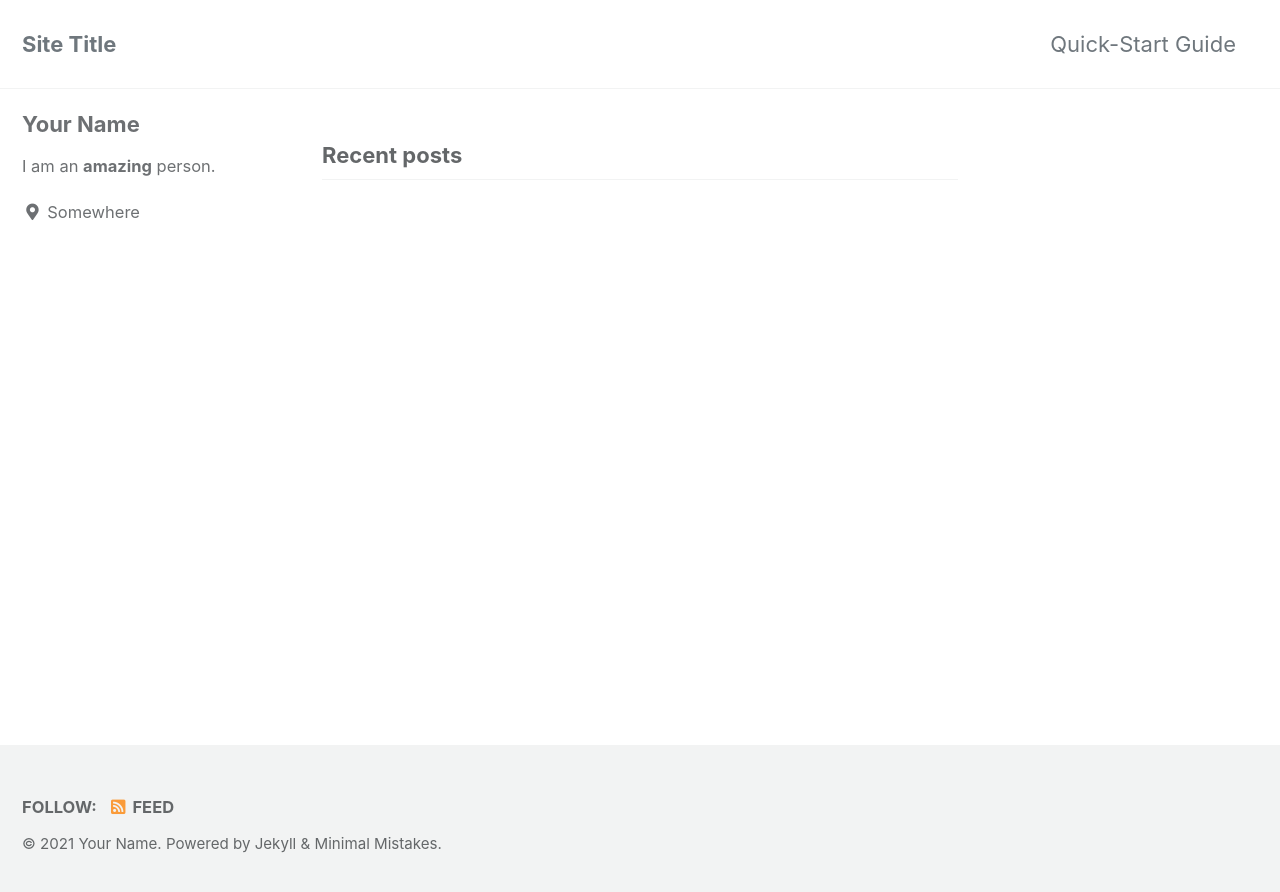
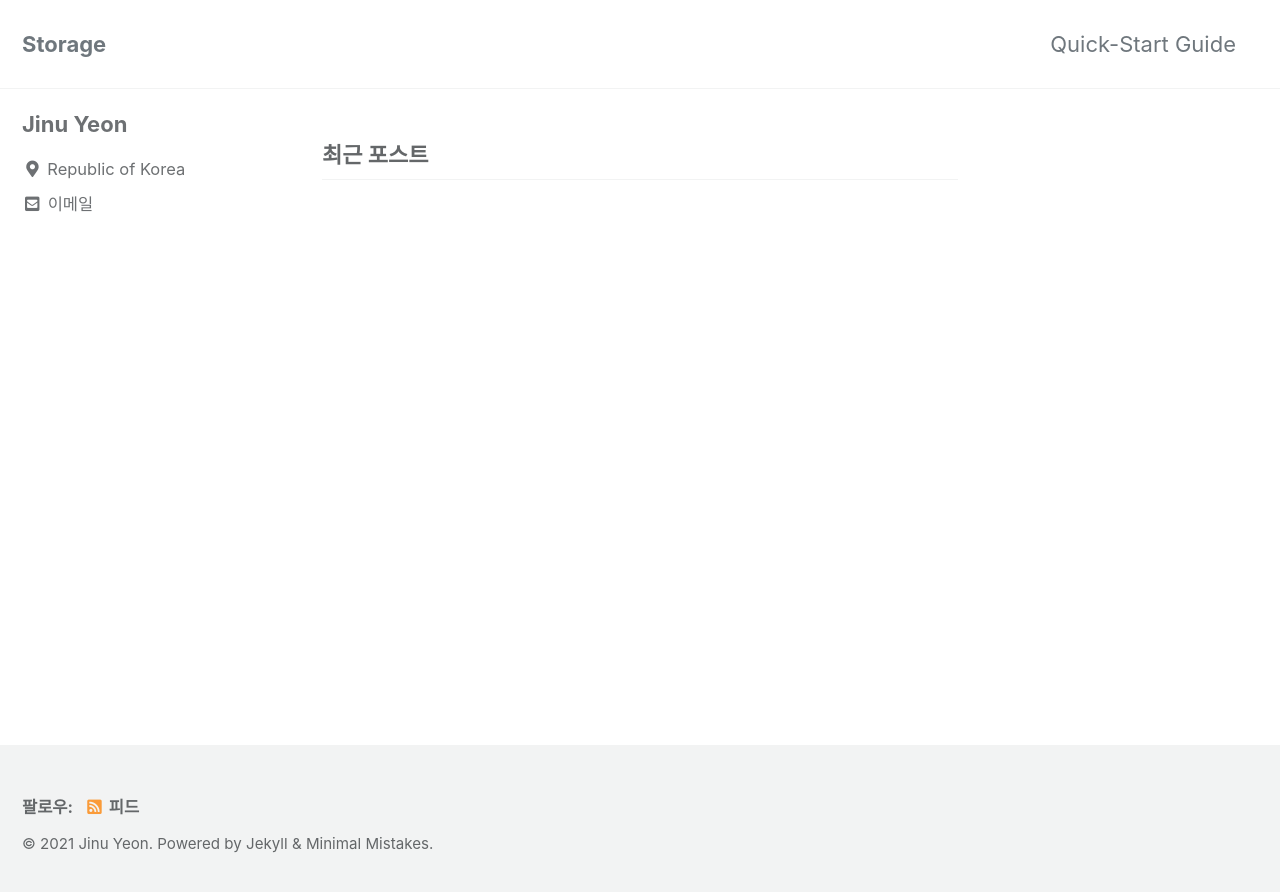
Before and after one commit to sogom/sogom-jinu.github.io, a Jekyll site: the page built from index.html, in a window 1280 px wide. Shown: the top 892 px of the page. Built offline with Jekyll 4.4.1, drawn with Linux system fonts in a browser that asks for light colours; cached includes are drawn as plain includes; the list of posts is cut into pages by our own code.

Commit message:
modify config

```diff
--- a/_config.yml
+++ b/_config.yml
@@ -12,21 +12,21 @@
 
 # theme                  : "minimal-mistakes-jekyll"
 # remote_theme           : "mmistakes/minimal-mistakes"
-minimal_mistakes_skin    : "default" # "air", "aqua", "contrast", "dark", "dirt", "neon", "mint", "plum", "sunrise"
+minimal_mistakes_skin    : "default" # 테마색 설정"air", "aqua", "contrast", "dark", "dirt", "neon", "mint", "plum", "sunrise"
 
 # Site Settings
-locale                   : "en-US"
-title                    : "Site Title"
-title_separator          : "-"
+locale                   : "ko-KR"  # default : en-US
+title                    : "Storage"
+title_separator          : "&#124;"
 subtitle                 : # site tagline that appears below site title in masthead
-name                     : "Your Name"
-description              : "An amazing website."
-url                      : # the base hostname & protocol for your site e.g. "https://mmistakes.github.io"
+name                     : "Jinu Yeon" # 맨 하단의 이름
+description              : "Engineering Stroage"
+url                      : # the base hostname & protocol for your site e.g. "https://mmistakes.github.io" --> GitBlog 호스트 주소
 baseurl                  : # the subpath of your site, e.g. "/blog"
 repository               : # GitHub username/repo-name e.g. "mmistakes/minimal-mistakes"
 teaser                   : # path of fallback teaser image, e.g. "/assets/images/500x300.png"
 logo                     : # path of logo image to display in the masthead, e.g. "/assets/images/88x88.png"
-masthead_title           : # overrides the website title displayed in the masthead, use " " for no title
+masthead_title           : "Storage" # overrides the website title displayed in the masthead, use " " for no title  --> 홈페이지 최상단 타이틀
 # breadcrumbs            : false # true, false (default)
 words_per_minute         : 200
 comments:
@@ -94,18 +94,18 @@ analytics:
 
 # Site Author
 author:
-  name             : "Your Name"
-  avatar           : # path of avatar image, e.g. "/assets/images/bio-photo.jpg"
-  bio              : "I am an **amazing** person."
-  location         : "Somewhere"
-  email            :
+  name             : "Jinu Yeon"
+  avatar           :  # path of avatar image, e.g. "/assets/images/bio-photo.jpg" --> 프로필 이미지
+  bio              : ""
+  location         : "Republic of Korea"
+  email            : "yjw5615@gmail.com"
   links:
     - label: "Email"
       icon: "fas fa-fw fa-envelope-square"
-      # url: "mailto:your.name@email.com"
+      # url: "mailto:yjw5615@gmail.com"
     - label: "Website"
       icon: "fas fa-fw fa-link"
-      # url: "https://your-website.com"
+      # url: "https://sogom.github.io/storage/"
     - label: "Twitter"
       icon: "fab fa-fw fa-twitter-square"
       # url: "https://twitter.com/"
```
